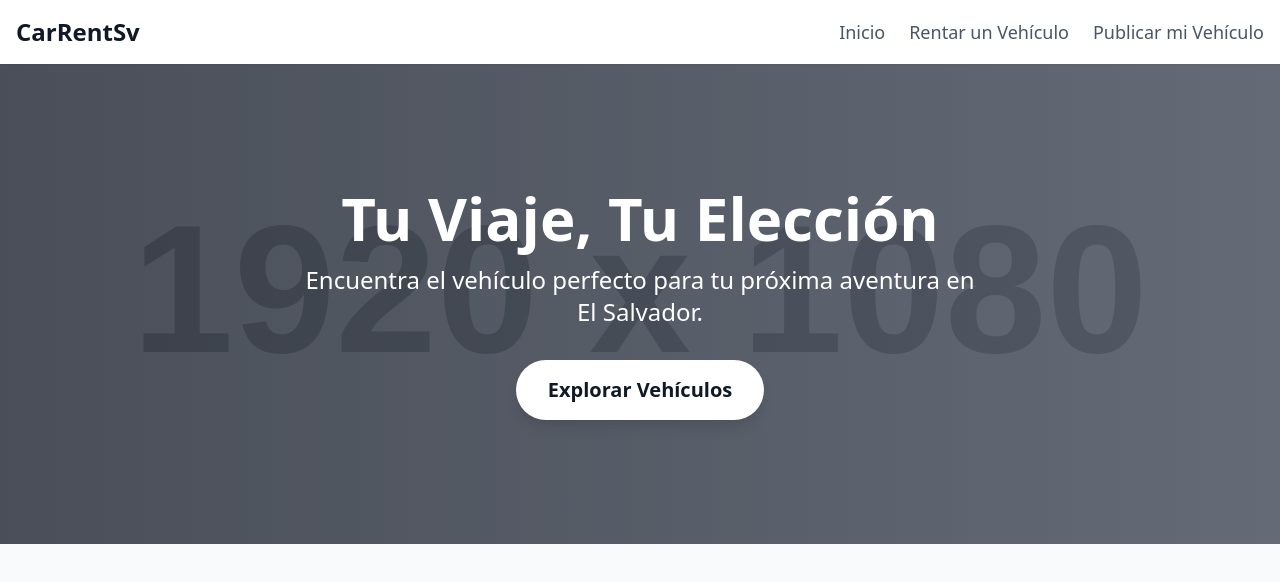
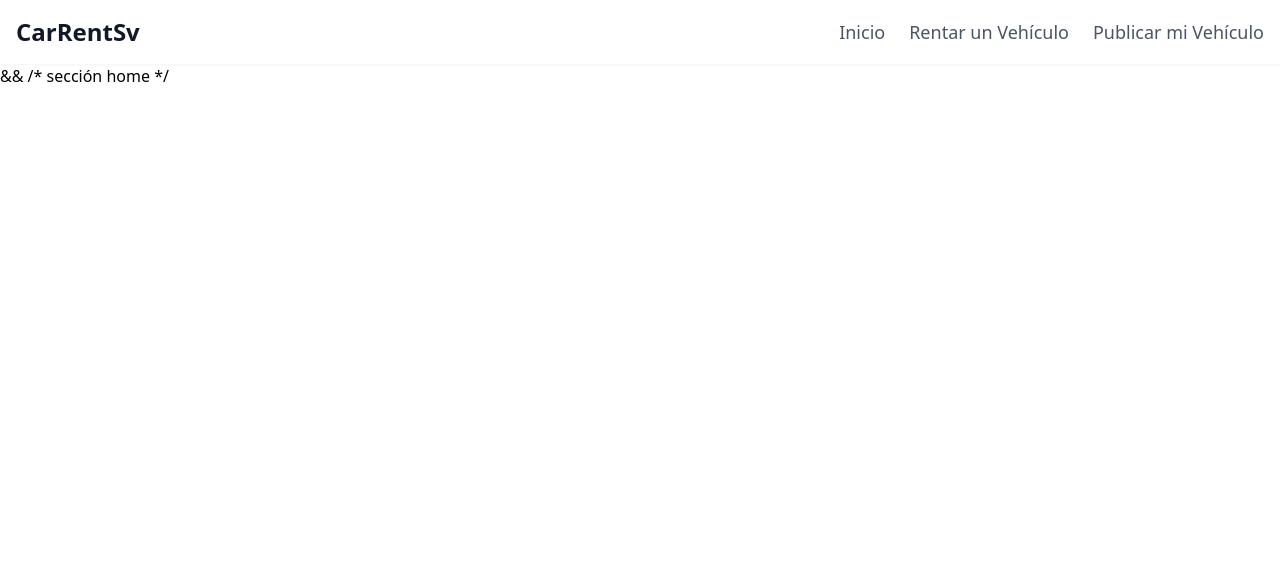
Before and after one commit to danielvll12/sistema-de-alquiler-de-vehiculos, a React (Create React App) app: page / in a window 1280 px wide. Shown: the top 582 px of the page. Built offline with nearby package versions, Linux system fonts and the light colour scheme; no server answers.

Commit message:
actualice

```diff
--- a/src/App.js
+++ b/src/App.js
@@ -1,105 +1,52 @@
-import React, { useState, useEffect, useRef } from 'react';
+import React, { useState, useEffect } from 'react';
 import LayoutHeader from './components/LayoutHeader';
 import CarListings from './components/CarListings';
 import CarDetailModal from './components/CarDetailModal';
 import OwnerForm from './components/OwnerForm';
 
-import initialCars from './mock/cars';
-
 function App() {
   const [currentPage, setCurrentPage] = useState('home');
   const [cars, setCars] = useState([]);
   const [selectedCar, setSelectedCar] = useState(null);
-  const loadedFromStorage = useRef(false);
 
-  // ✅ Cargar vehículos desde el backend (Render) o localStorage
   useEffect(() => {
-    const fetchCars = async () => {
-      try {
-        const res = await fetch('https://backend-98mt.onrender.com/api/cars');
-        if (!res.ok) throw new Error('Error en el servidor');
-        const data = await res.json();
-        setCars(data); // ✅ actualiza los autos desde el backend
-      } catch (error) {
-        console.warn('No se pudo cargar desde el backend. Usando localStorage o datos por defecto.');
-
-        const storedCars = JSON.parse(localStorage.getItem('cars'));
-        if (storedCars && storedCars.length > 0) {
-          setCars(storedCars);
-        } else {
-          setCars(initialCars);
-        }
-      } finally {
-        loadedFromStorage.current = true;
-      }
-    };
-
-    fetchCars();
+    fetch('https://backend-98mt.onrender.com/api/cars')
+      .then(res => res.json())
+      .then(setCars)
+      .catch(err => {
+        console.error(err);
+        setCars([]); // o initialCars
+      });
   }, []);
 
-  // ✅ Guardar cambios localmente si vinieron de localStorage
-  useEffect(() => {
-    if (loadedFromStorage.current) {
-      localStorage.setItem('cars', JSON.stringify(cars));
+  const handleNavigate = page => setCurrentPage(page);
+  const handleSelectCar = car => setSelectedCar(car);
+  const handleCloseModal = () => setSelectedCar(null);
+
+  const handleAddCar = async (newCar) => {
+    setCars(prev => [...prev, newCar]);
+    try {
+      const res = await fetch('https://backend-98mt.onrender.com/api/cars', {
+        method: 'POST',
+        headers: {'Content-Type': 'application/json'},
+        body: JSON.stringify(newCar),
+      });
+      if (!res.ok) throw new Error('Error backend');
+    } catch (err) {
+      console.error(err);
+      alert('No se pudo guardar el auto');
     }
-  }, [cars]);
-
-  const handleNavigate = (page) => {
-    setCurrentPage(page);
-    setSelectedCar(null);
-  };
-
-  const handleSelectCar = (car) => {
-    setSelectedCar(car);
-  };
-
-  const handleCloseModal = () => {
-    setSelectedCar(null);
-  };
-
-  const handleAddCar = (newCar) => {
-    setCars((prevCars) => [...prevCars, newCar]);
     setCurrentPage('rent');
   };
 
   return (
-    <div className="min-h-screen bg-gray-50 font-sans text-gray-900">
+    <div className="min-h-screen ...">
       <LayoutHeader onNavigate={handleNavigate} />
-
       <main className="pt-16">
-        {currentPage === 'home' && (
-          <section className="relative h-[60vh] flex items-center justify-center bg-gradient-to-r from-gray-900 to-gray-700 text-white text-center px-4">
-            <div className="z-10">
-              <h2 className="text-5xl md:text-6xl font-extrabold mb-4 leading-tight">
-                Tu Viaje, Tu Elección
-              </h2>
-              <p className="text-xl md:text-2xl mb-8 max-w-2xl mx-auto">
-                Encuentra el vehículo perfecto para tu próxima aventura en El Salvador.
-              </p>
-              <button
-                onClick={() => handleNavigate('rent')}
-                className="bg-white text-gray-900 px-8 py-4 rounded-full text-xl font-semibold shadow-lg hover:bg-gray-200 transition-all transform hover:scale-105"
-              >
-                Explorar Vehículos
-              </button>
-            </div>
-            <div
-              className="absolute inset-0 bg-cover bg-center opacity-30"
-              style={{
-                backgroundImage:
-                  "url('https://via.placeholder.com/1920x1080/333333/EEEEEE?text=El+Salvador+Road')",
-              }}
-            ></div>
-          </section>
-        )}
-
-        {currentPage === 'rent' && (
-          <CarListings cars={cars} onSelectCar={handleSelectCar} />
-        )}
-
-        {currentPage === 'owner' && <OwnerForm onAddCar={handleAddCar} />}
+        {currentPage==='home' }&& /* sección home */
+        {currentPage==='rent' && <CarListings cars={cars} onSelectCar={handleSelectCar} />}
+        {currentPage==='owner' && <OwnerForm onAddCar={handleAddCar} />}
       </main>
-
       {selectedCar && <CarDetailModal car={selectedCar} onClose={handleCloseModal} />}
     </div>
   );
```
